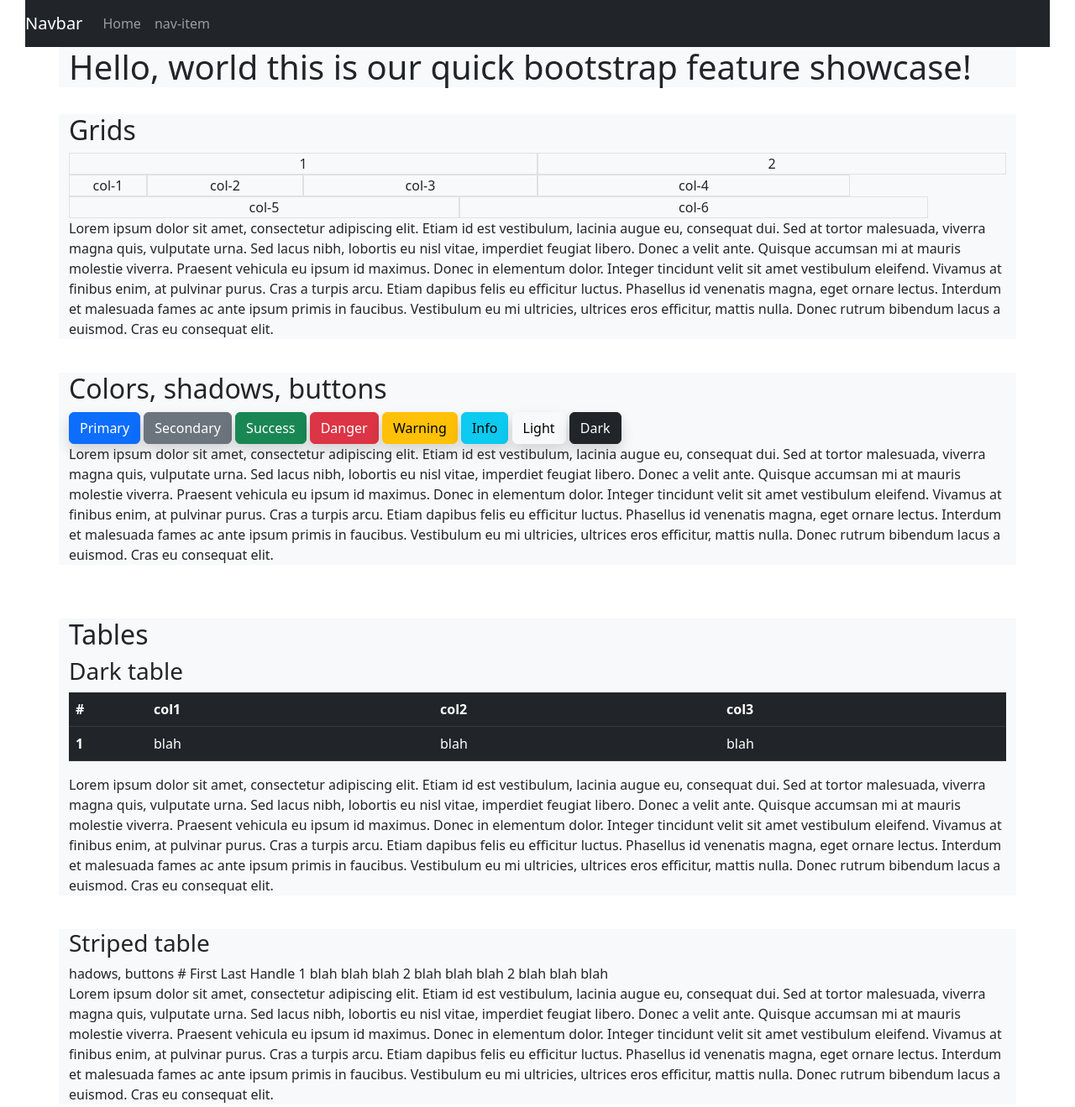
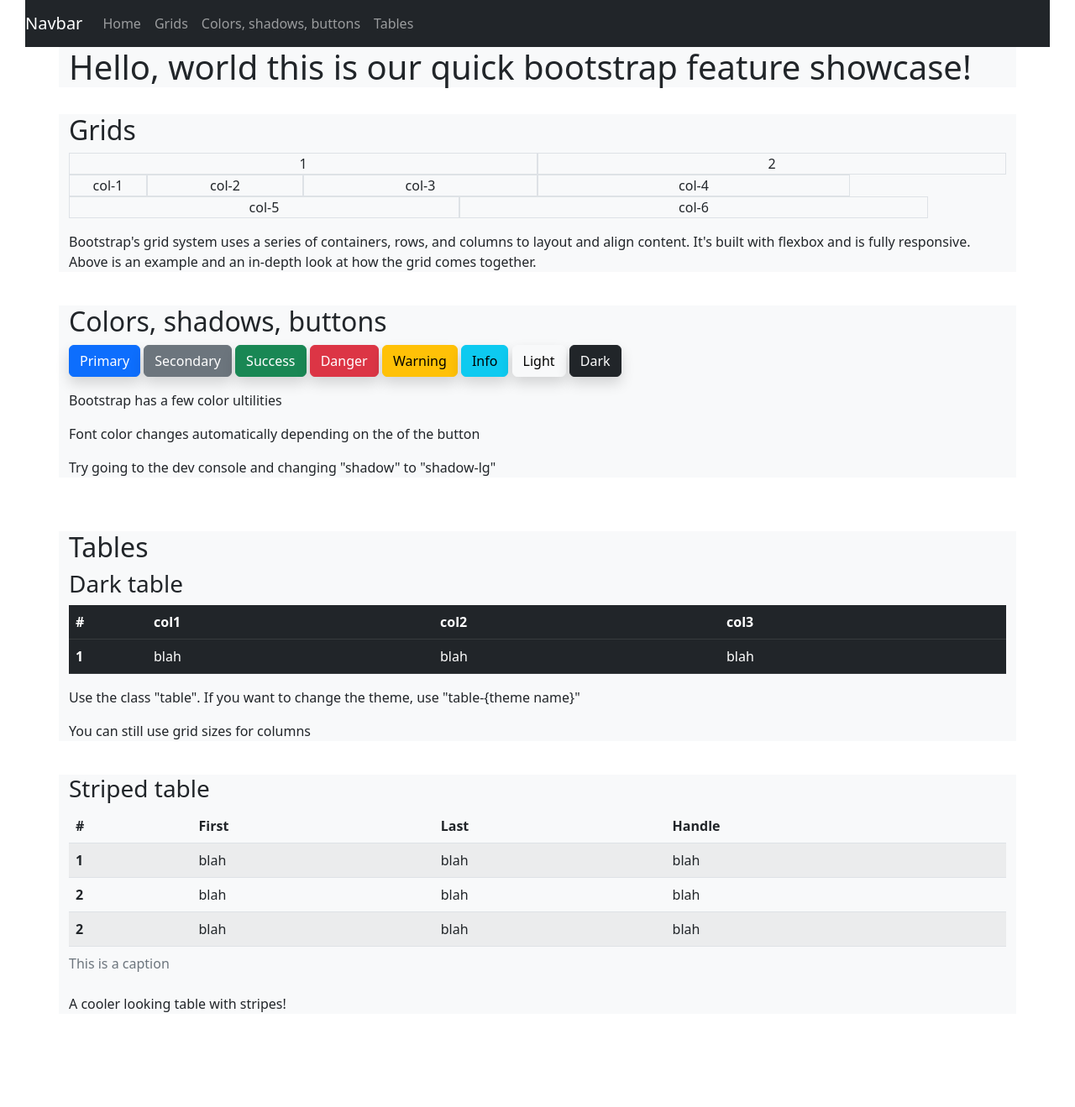
Before and after one commit to esohel30/bluetiramisu, a plain HTML site: page 23_bt_mews_moriM_sohelE/index.html in a window 1280 px wide. Shown: the whole page at 84% size. After the commit the page ends 1238 px from the top, so only its background shows below. Drawn offline with nearby package versions, Linux system fonts and the light colour scheme.

Commit message:
finished pager

```diff
--- a/23_bt_mews_moriM_sohelE/index.html
+++ b/23_bt_mews_moriM_sohelE/index.html
@@ -19,7 +19,13 @@
             <a class="nav-link" href="#">Home </a>
           </li>
           <li class="nav-item">
-            <a class="nav-link" href="#"> nav-item </a>
+            <a class="nav-link" href="#grid"> Grids </a>
+          </li>
+          <li class="nav-item">
+            <a class="nav-link" href="#shadows"> Colors, shadows, buttons </a>
+          </li>
+          <li class="nav-item">
+            <a class="nav-link" href="#tables"> Tables </a>
           </li>
         </ul>
       </div>
@@ -33,6 +39,7 @@
     <br>
 
 
+    <div id="grid" >
     <div class="container-sm bg-light" >
     <h2> Grids </h2>
 
@@ -66,12 +73,14 @@
         </div>
       </div>
     </div>
+    <p> </p>
+    <p>Bootstrap's grid system uses a series of containers, rows, and columns to layout and align content. It's built with flexbox and is fully responsive. Above is an example and an in-depth look at how the grid comes together. </p>
+    </div>
+    </div>
 
-    <p>  Lorem ipsum dolor sit amet, consectetur adipiscing elit. Etiam id est vestibulum, lacinia augue eu, consequat dui. Sed at tortor malesuada, viverra magna quis, vulputate urna. Sed lacus nibh, lobortis eu nisl vitae, imperdiet feugiat libero. Donec a velit ante. Quisque accumsan mi at mauris molestie viverra. Praesent vehicula eu ipsum id maximus. Donec in elementum dolor. Integer tincidunt velit sit amet vestibulum eleifend. Vivamus at finibus enim, at pulvinar purus. Cras a turpis arcu. Etiam dapibus felis eu efficitur luctus. Phasellus id venenatis magna, eget ornare lectus. Interdum et malesuada fames ac ante ipsum primis in faucibus. Vestibulum eu mi ultricies, ultrices eros efficitur, mattis nulla. Donec rutrum bibendum lacus a euismod. Cras eu consequat elit. </p>
-    </div>
     <br>
 
-
+    <div id = "shadows" >
     <div class="container-sm bg-light" >
 
     <h2> Colors, shadows, buttons</h2>
@@ -84,11 +93,15 @@
     <button type="button" class="btn btn-info shadow">Info</button>
     <button type="button" class="btn btn-light shadow">Light</button>
     <button type="button" class="btn btn-dark shadow">Dark</button>
-    <p>  Lorem ipsum dolor sit amet, consectetur adipiscing elit. Etiam id est vestibulum, lacinia augue eu, consequat dui. Sed at tortor malesuada, viverra magna quis, vulputate urna. Sed lacus nibh, lobortis eu nisl vitae, imperdiet feugiat libero. Donec a velit ante. Quisque accumsan mi at mauris molestie viverra. Praesent vehicula eu ipsum id maximus. Donec in elementum dolor. Integer tincidunt velit sit amet vestibulum eleifend. Vivamus at finibus enim, at pulvinar purus. Cras a turpis arcu. Etiam dapibus felis eu efficitur luctus. Phasellus id venenatis magna, eget ornare lectus. Interdum et malesuada fames ac ante ipsum primis in faucibus. Vestibulum eu mi ultricies, ultrices eros efficitur, mattis nulla. Donec rutrum bibendum lacus a euismod. Cras eu consequat elit. </p>
+    <p> </p>
+    <p> Bootstrap has a few color ultilities</p>
+    <p>Font color changes automatically depending on the of the button</p>
+    <p> Try going to the dev console and changing "shadow" to "shadow-lg"</p>
 
     </div>
     <br>
     <br>
+    <div id= "tables">
     <div class="container-sm bg-light" >
     <h2> Tables </h2>
     <h3>Dark table</h3>
@@ -109,16 +122,20 @@
       </tr>
 
     </table>
-    <p>  Lorem ipsum dolor sit amet, consectetur adipiscing elit. Etiam id est vestibulum, lacinia augue eu, consequat dui. Sed at tortor malesuada, viverra magna quis, vulputate urna. Sed lacus nibh, lobortis eu nisl vitae, imperdiet feugiat libero. Donec a velit ante. Quisque accumsan mi at mauris molestie viverra. Praesent vehicula eu ipsum id maximus. Donec in elementum dolor. Integer tincidunt velit sit amet vestibulum eleifend. Vivamus at finibus enim, at pulvinar purus. Cras a turpis arcu. Etiam dapibus felis eu efficitur luctus. Phasellus id venenatis magna, eget ornare lectus. Interdum et malesuada fames ac ante ipsum primis in faucibus. Vestibulum eu mi ultricies, ultrices eros efficitur, mattis nulla. Donec rutrum bibendum lacus a euismod. Cras eu consequat elit. </p>
-
+    <p> </p>
+    <p> Use the class "table". If you want to change the theme, use "table-{theme name}" </p>
+    <p> You can still use grid sizes for columns </p>
+    </div>
     </div>
 
     <br>
 
     <div class="container-sm bg-light" >
 
-    <h3>Striped table</h3>hadows, buttons
-
+      <h3>Striped table</h3>
+      <table class="table table-striped">
+        <caption>This is a caption</caption>
+        <thead>
           <tr>
             <th scope="col">#</th>
             <th scope="col">First</th>
@@ -146,9 +163,14 @@
             </tr>
         </tbody>
       </table>
-    <p>  Lorem ipsum dolor sit amet, consectetur adipiscing elit. Etiam id est vestibulum, lacinia augue eu, consequat dui. Sed at tortor malesuada, viverra magna quis, vulputate urna. Sed lacus nibh, lobortis eu nisl vitae, imperdiet feugiat libero. Donec a velit ante. Quisque accumsan mi at mauris molestie viverra. Praesent vehicula eu ipsum id maximus. Donec in elementum dolor. Integer tincidunt velit sit amet vestibulum eleifend. Vivamus at finibus enim, at pulvinar purus. Cras a turpis arcu. Etiam dapibus felis eu efficitur luctus. Phasellus id venenatis magna, eget ornare lectus. Interdum et malesuada fames ac ante ipsum primis in faucibus. Vestibulum eu mi ultricies, ultrices eros efficitur, mattis nulla. Donec rutrum bibendum lacus a euismod. Cras eu consequat elit. </p>
+
+    <p> </p>
+    <p> A cooler looking table with stripes!  </p>
 
     </div>
+    </div>
+
+
 
 
 
```
Lines whose indentation alone changed are shown as unchanged.
